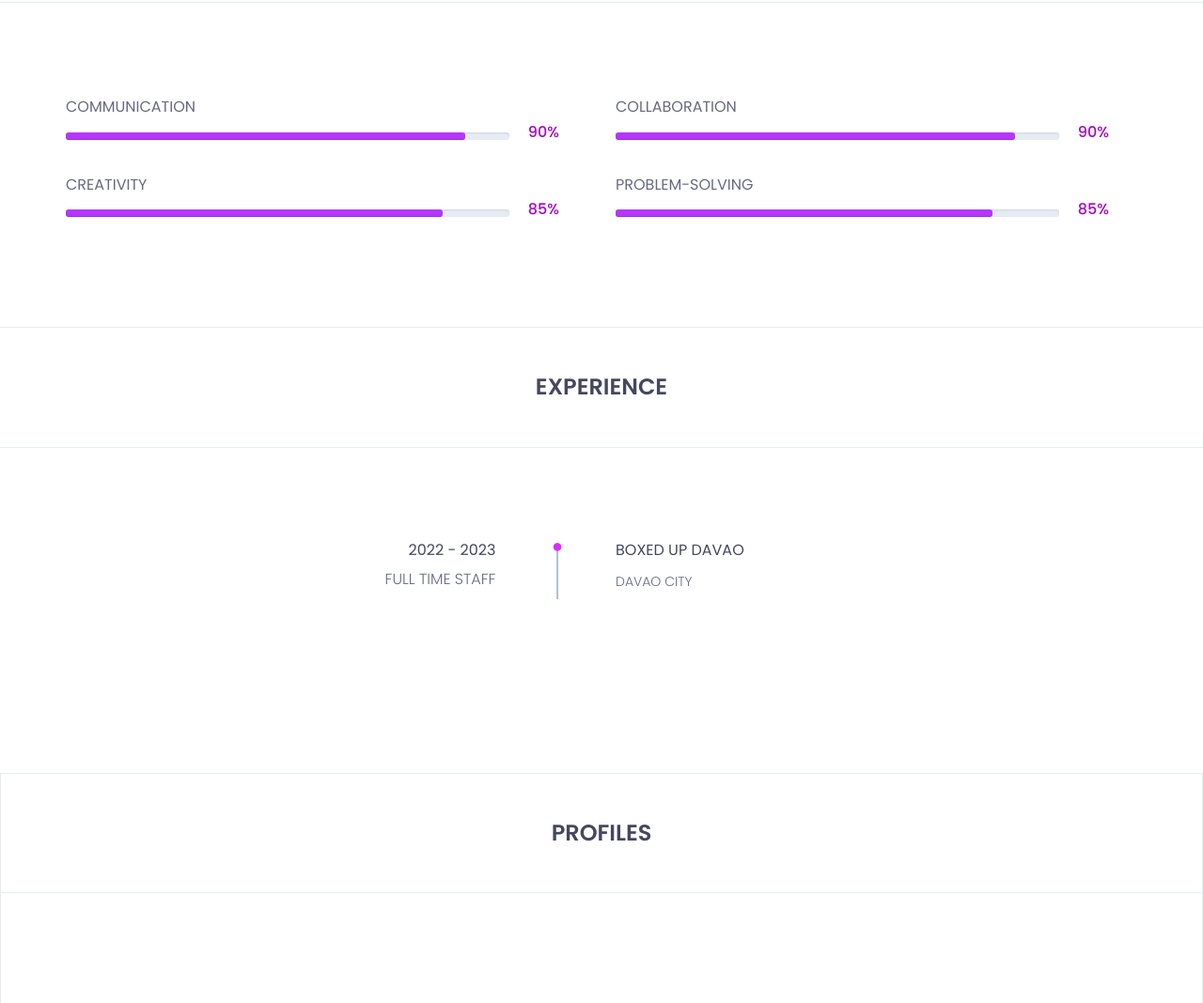
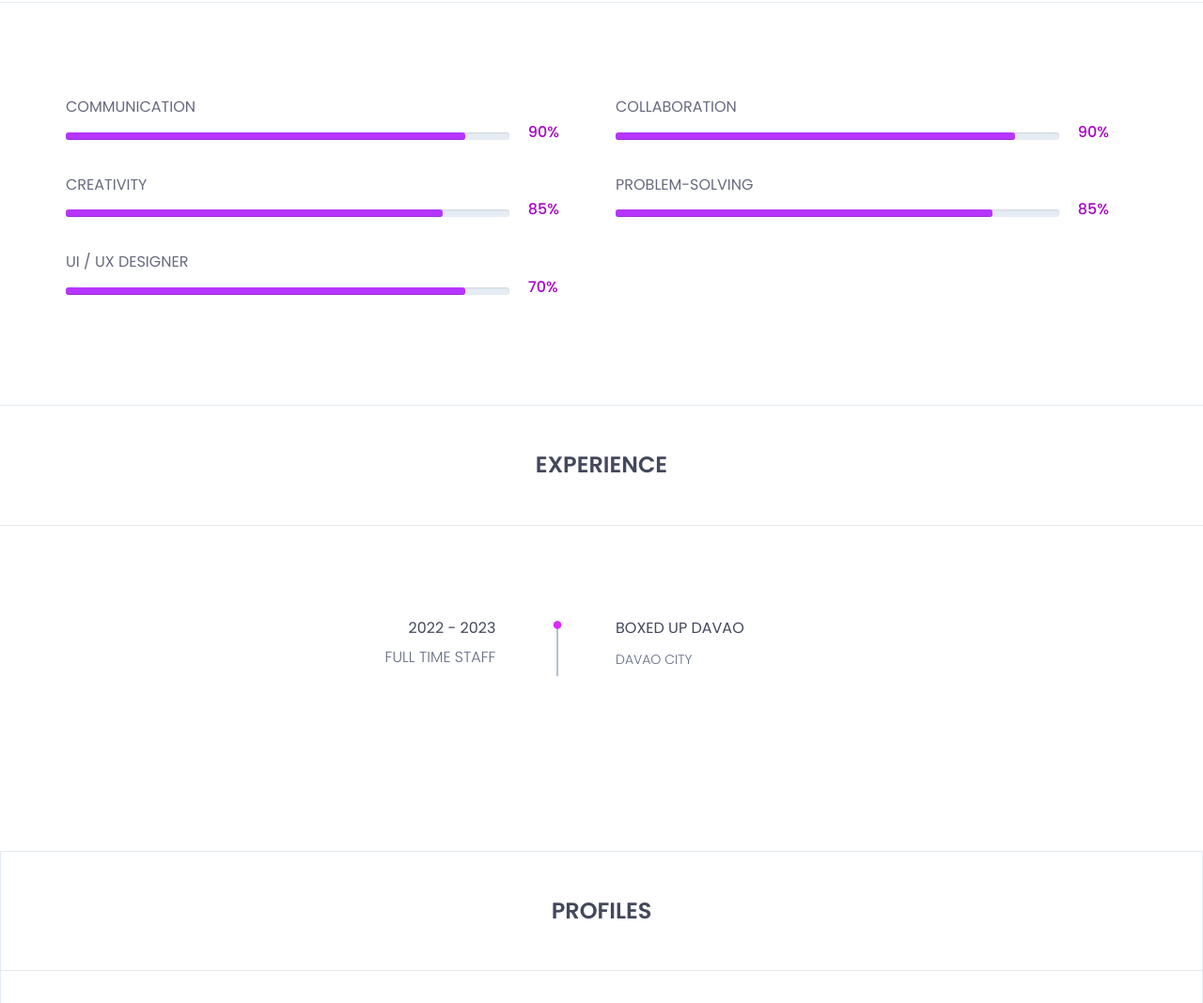
Before and after one commit to hambs09/Bantayan, a plain HTML site: page index.html in a window 1280 px wide. Shown: the part 2278-3346 px from the top of the page at 94% size. Drawn offline with nearby package versions, Linux system fonts and the light colour scheme.

Commit message:
Update index.html

```diff
--- a/index.html
+++ b/index.html
@@ -271,6 +271,17 @@
 											   </div>
 											</div>
 											<h3>85%</h3>
+										</div>
+									</div>
+									<div class="barWrapper">
+										<span class="progressText">UI / UX Designer</span>
+										<div class="single-progress-txt">
+											<div class="progress ">
+												<div class="progress-bar" role="progressbar" aria-valuenow="90" aria-valuemin="10" aria-valuemax="100" style="">
+
+												</div>
+											</div>
+											<h3>70%</h3>
 										</div>
 									</div>
 								</div>
```
